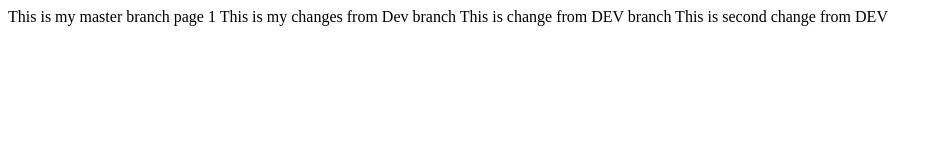
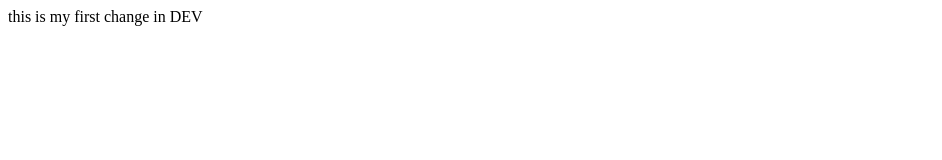
Before and after one commit to DataStageIBM/Master-, a plain HTML site: page mainPage.html in a window 1280 px wide. Shown: the whole page, without its empty margins (0-942 px from the left). Drawn offline with Linux system fonts and the light colour scheme.

Commit message:
This is commit from DEV

```diff
--- a/mainPage.html
+++ b/mainPage.html
@@ -6,9 +6,6 @@
     <title>Document</title>
 </head>
 <body>
-    This is my master branch page 1
-    This is my changes from Dev branch
-    This is change from DEV branch
-    This is second change from DEV
+   this is my first change in DEV
 </body>
 </html>
```
